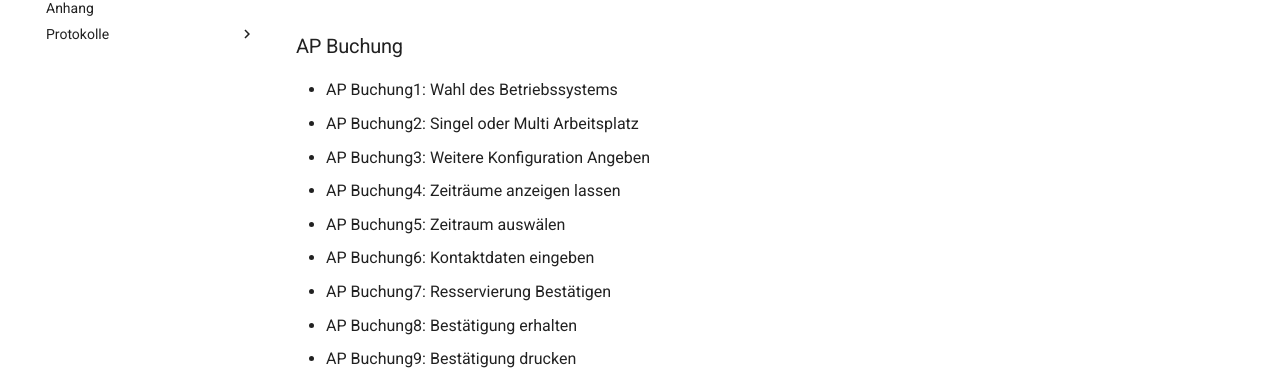
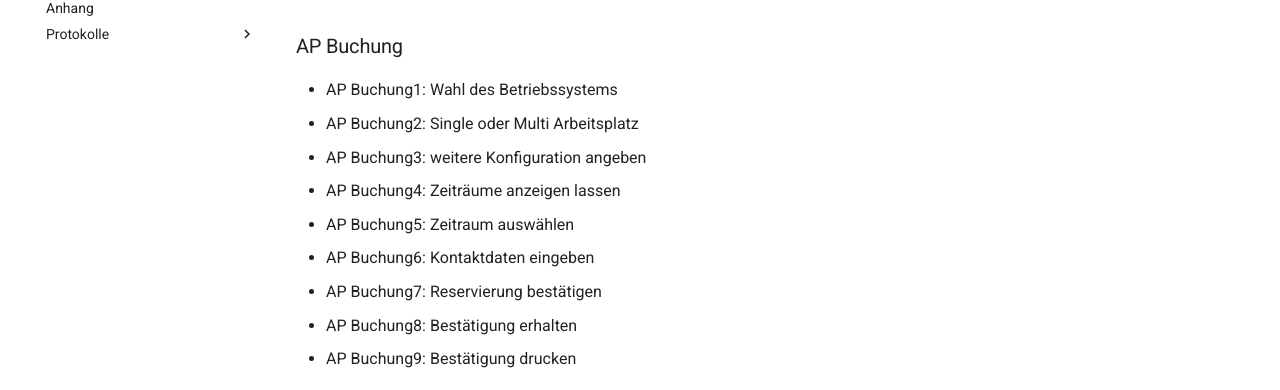
Before and after one commit to gz-bad-erzland-p2/Dokumentation, an MkDocs documentation site: the page built from docs/feinplanung/30_user-stories.md, in a window 1280 px wide and 931 px high. Shown: the part 367-757 px from the top of the window. Built offline with MkDocs 1.6.1 and Material for MkDocs 9.7.7, drawn with Linux system fonts in a browser that asks for light colours; comment, search, counter and statistics services are not loaded.

Commit message:
Update and rename 30user-stories.md to 30_user-stories.md

```diff
--- a/docs/feinplanung/30user-stories.md
+++ b/docs/feinplanung/30_user-stories.md
@@ -6,12 +6,12 @@
 
 ### AP Buchung
 - AP Buchung1: Wahl des Betriebssystems
-- AP Buchung2: Singel oder Multi Arbeitsplatz
-- AP Buchung3: Weitere Konfiguration Angeben
+- AP Buchung2: Single oder Multi Arbeitsplatz
+- AP Buchung3: weitere Konfiguration angeben
 -  AP Buchung4: Zeiträume anzeigen lassen
--  AP Buchung5: Zeitraum auswälen
+-  AP Buchung5: Zeitraum auswählen
 -  AP Buchung6: Kontaktdaten eingeben
-- AP Buchung7: Resservierung Bestätigen
+- AP Buchung7: Reservierung bestätigen
 -  AP Buchung8: Bestätigung erhalten
 -  AP Buchung9: Bestätigung drucken
 
```
